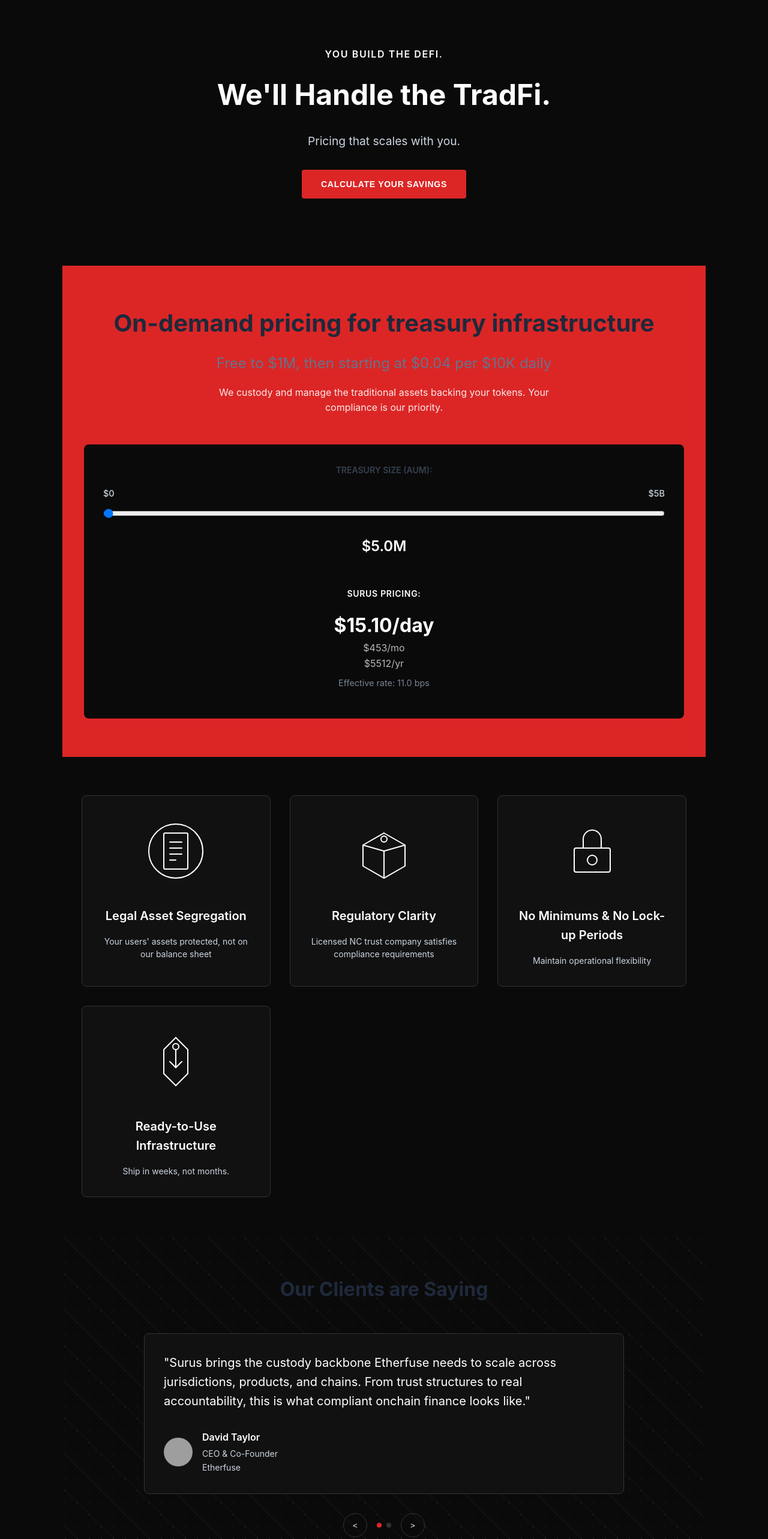
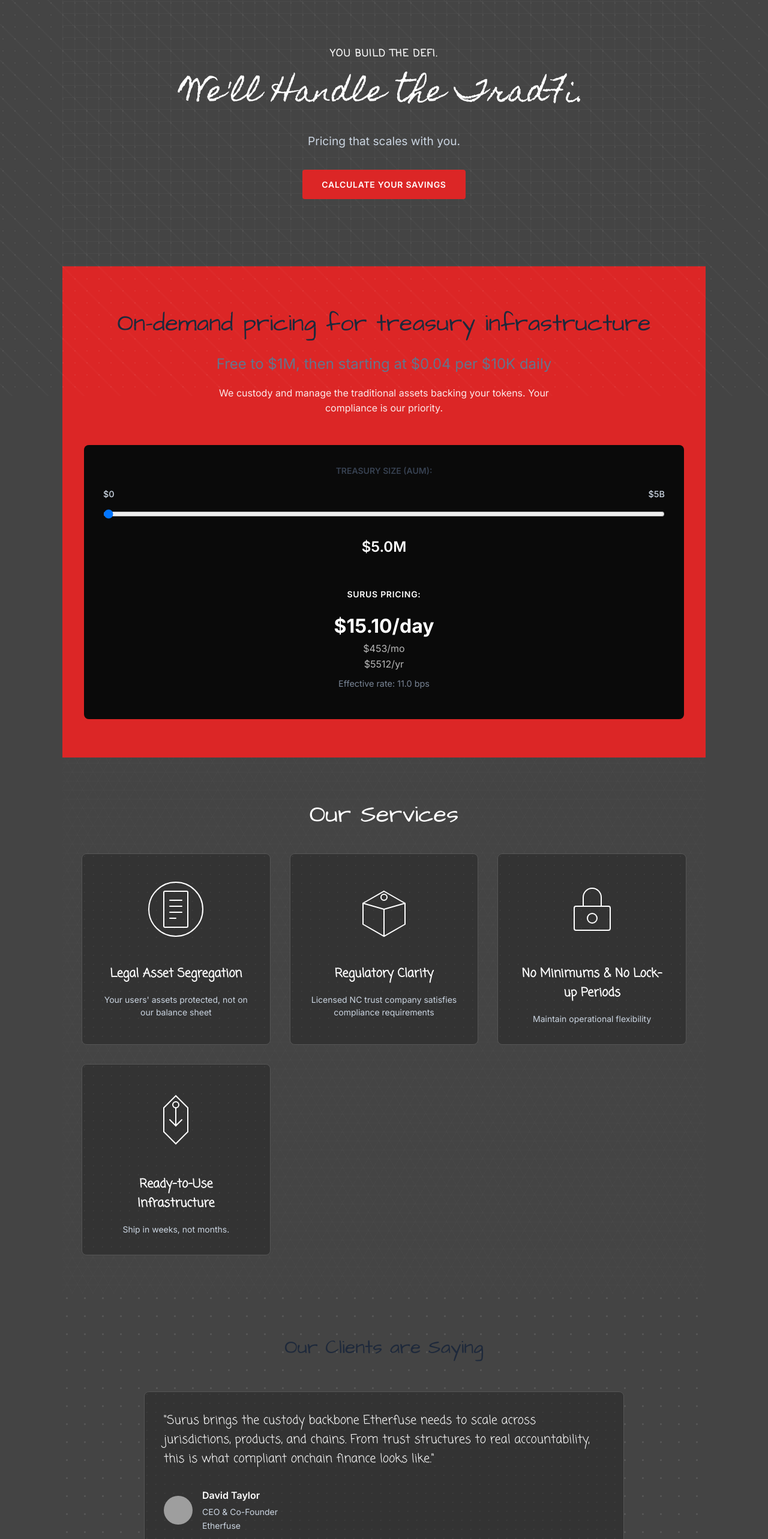
Before and after one commit to klr08/surus-website, a React (Vite) app: page / in a window 1280 px wide. Shown: the part 140-2706 px from the top of the page at 60% size. Built offline with nearby package versions, Linux system fonts and the light colour scheme; grey boxes are pictures that could not be loaded.

Commit message:
Update website design with new colors, patterns, and typography

```diff
--- /dev/null
+++ b/public/css/fonts.css
@@ -0,0 +1,54 @@
+/* Fonts for Surus Website */
+
+/* Import Google Fonts */
+@import url('https://fonts.googleapis.com/css2?family=Homemade+Apple&family=Architects+Daughter&family=Coming+Soon&family=Inter:wght@300;400;500;600;700&display=swap');
+
+/* Font Classes */
+.font-main-headline {
+  font-family: 'Homemade Apple', cursive;
+}
+
+.font-section-header {
+  font-family: 'Architects Daughter', cursive;
+}
+
+.font-tagline {
+  font-family: 'Coming Soon', cursive;
+}
+
+.font-body {
+  font-family: 'Inter', sans-serif;
+}
+
+/* Apply fonts to specific elements */
+.hero-heading {
+  font-family: 'Homemade Apple', cursive;
+  font-weight: 400; /* Homemade Apple works best at normal weight */
+  letter-spacing: 1px;
+}
+
+.hero-tagline {
+  font-family: 'Coming Soon', cursive;
+}
+
+h2, .section-title {
+  font-family: 'Architects Daughter', cursive;
+  font-weight: 400; /* Architects Daughter works best at normal weight */
+}
+
+.testimonials-heading,
+.features-container h2,
+.cta-heading,
+.pricing-header h2 {
+  font-family: 'Architects Daughter', cursive;
+  font-weight: 400;
+}
+
+.feature-title {
+  font-family: 'Coming Soon', cursive;
+  font-weight: 600;
+}
+
+body, p, a, button, input, textarea, li {
+  font-family: 'Inter', sans-serif;
+}
--- a/public/css/homepage.css
+++ b/public/css/homepage.css
@@ -2,20 +2,42 @@
 
 /* General Styles */
 body {
-  background-color: #0a0a0a;
+  background-color: #444;
   color: #ffffff;
-  font-family: -apple-system, BlinkMacSystemFont, 'Segoe UI', Roboto, sans-serif;
+  font-family: 'Inter', -apple-system, BlinkMacSystemFont, 'Segoe UI', Roboto, sans-serif;
 }
 
 .home-page {
-  background-color: #0a0a0a;
+  background-color: #444;
 }
 
 /* Hero Section */
 .hero-section {
   padding: 6rem 2rem;
   text-align: center;
-  background-color: #0a0a0a;
+  background-color: #444;
+  position: relative;
+}
+
+/* Grid Background for Hero Section */
+.hero-section::before {
+  content: '';
+  position: absolute;
+  top: 0;
+  left: 0;
+  right: 0;
+  bottom: 0;
+  background-image:
+    linear-gradient(rgba(255,255,255,0.03) 1px, transparent 1px),
+    linear-gradient(90deg, rgba(255,255,255,0.03) 1px, transparent 1px);
+  background-size: 20px 20px;
+  pointer-events: none;
+  z-index: 1;
+}
+
+.hero-section > * {
+  position: relative;
+  z-index: 2;
 }
 
 .hero-content {
@@ -223,7 +245,7 @@
 /* Features Section */
 .features-section {
   padding: 4rem 2rem;
-  background-color: #0a0a0a;
+  background-color: #444;
   position: relative;
 }
 
@@ -236,9 +258,9 @@
   right: 0;
   bottom: 0;
   background-image:
-    repeating-linear-gradient(0deg, transparent, transparent 14px, rgba(10,10,10,0.03) 15px),
-    repeating-linear-gradient(60deg, transparent, transparent 14px, rgba(10,10,10,0.03) 15px),
-    repeating-linear-gradient(-60deg, transparent, transparent 14px, rgba(10,10,10,0.03) 15px);
+    repeating-linear-gradient(0deg, transparent, transparent 14px, rgba(255,255,255,0.03) 15px),
+    repeating-linear-gradient(60deg, transparent, transparent 14px, rgba(255,255,255,0.03) 15px),
+    repeating-linear-gradient(-60deg, transparent, transparent 14px, rgba(255,255,255,0.03) 15px);
   pointer-events: none;
   z-index: 1;
 }
@@ -253,6 +275,13 @@
   margin: 0 auto;
 }
 
+.features-heading {
+  text-align: center;
+  font-size: 2.5rem;
+  margin-bottom: 2rem;
+  color: #ffffff;
+}
+
 .features-grid {
   display: grid;
   grid-template-columns: repeat(auto-fit, minmax(250px, 1fr));
@@ -260,11 +289,34 @@
 }
 
 .feature-card {
-  background-color: #111111;
-  border: 1px solid #333333;
+  background-color: #333333;
+  border: 1px solid #555555;
   border-radius: 8px;
   padding: 2rem;
   text-align: center;
+  position: relative;
+}
+
+.feature-card::before {
+  content: '';
+  position: absolute;
+  top: 0;
+  left: 0;
+  right: 0;
+  bottom: 0;
+  background-image:
+    radial-gradient(circle at 25% 25%, rgba(255,255,255,0.03) 1px, transparent 1px),
+    radial-gradient(circle at 75% 75%, rgba(255,255,255,0.03) 1px, transparent 1px);
+  background-size: 15px 15px;
+  background-position: 0 0, 7.5px 7.5px;
+  border-radius: 8px;
+  pointer-events: none;
+  z-index: 1;
+}
+
+.feature-card > * {
+  position: relative;
+  z-index: 2;
 }
 
 .feature-icon {
@@ -307,12 +359,12 @@
 /* Testimonials Section */
 .testimonials-section {
   padding: 4rem 2rem;
-  background-color: #0a0a0a;
+  background-color: #444;
   position: relative;
 }
 
-/* Organic Sketch Pattern for Testimonials Section */
-.testimonials-section.organic-sketch-pattern::before {
+/* Dot Matrix Pattern for Testimonials Section */
+.testimonials-section::before {
   content: '';
   position: absolute;
   top: 0;
@@ -320,11 +372,10 @@
   right: 0;
   bottom: 0;
   background-image:
-    radial-gradient(circle at 25% 25%, rgba(255,255,255,0.03) 1px, transparent 1px),
-    radial-gradient(circle at 75% 75%, rgba(255,255,255,0.03) 1px, transparent 1px),
-    linear-gradient(45deg, transparent 48%, rgba(255,255,255,0.02) 49%, rgba(255,255,255,0.02) 51%, transparent 52%);
-  background-size: 20px 20px, 20px 20px, 60px 60px;
-  background-position: 0 0, 10px 10px, 0 0;
+    radial-gradient(circle at 25% 25%, rgba(255,255,255,0.05) 1px, transparent 2px),
+    radial-gradient(circle at 75% 75%, rgba(255,255,255,0.05) 1px, transparent 2px);
+  background-size: 30px 30px;
+  background-position: 0 0, 15px 15px;
   pointer-events: none;
   z-index: 1;
 }
@@ -347,10 +398,33 @@
 }
 
 .testimonial {
-  background-color: #111111;
-  border: 1px solid #333333;
+  background-color: #333333;
+  border: 1px solid #555555;
   border-radius: 8px;
   padding: 2rem;
+  position: relative;
+}
+
+.testimonial::before {
+  content: '';
+  position: absolute;
+  top: 0;
+  left: 0;
+  right: 0;
+  bottom: 0;
+  background-image:
+    radial-gradient(circle at 25% 25%, rgba(255,255,255,0.03) 1px, transparent 1px),
+    radial-gradient(circle at 75% 75%, rgba(255,255,255,0.03) 1px, transparent 1px);
+  background-size: 15px 15px;
+  background-position: 0 0, 7.5px 7.5px;
+  border-radius: 8px;
+  pointer-events: none;
+  z-index: 1;
+}
+
+.testimonial > * {
+  position: relative;
+  z-index: 2;
 }
 
 .testimonial-quote {
@@ -467,8 +541,8 @@
 }
 
 .podcast-card {
-  background-color: #111111;
-  border: 1px solid #333333;
+  background-color: #333333;
+  border: 1px solid #555555;
   border-radius: 8px;
   overflow: hidden;
   transition: transform 0.3s, box-shadow 0.3s;
@@ -531,13 +605,13 @@
 
 .insights-button:hover {
   background-color: white;
-  color: #0a0a0a;
+  color: #444;
 }
 
 /* CTA Section */
 .cta-section {
   padding: 4rem 2rem;
-  background-color: #0a0a0a;
+  background-color: #444;
   text-align: center;
   position: relative;
 }
@@ -584,7 +658,7 @@
 
 /* Footer Styles */
 footer {
-    background-color: #111111;
+    background-color: #222;
     color: #cbd5e1;
     padding: 3rem 2rem;
 }
@@ -659,10 +733,10 @@
 .footer-bottom {
   margin-top: 3rem;
   padding-top: 1.5rem;
-  border-top: 1px solid #333333;
+  border-top: 1px solid #444444;
   text-align: center;
   font-size: 0.75rem;
-  color: #64748b;
+  color: #94a3b8;
 }
 
 /* Responsive Styles */
@@ -676,7 +750,7 @@
   }
 
   .hero-heading {
-    font-size: 2.5rem;
+    font-size: 2rem;
   }
 
   .pricing-result {
@@ -686,6 +760,10 @@
 
   .treasury-amount {
     font-size: 1.25rem;
+  }
+
+  .features-heading {
+    font-size: 2rem;
   }
 
   .features-grid {
@@ -707,9 +785,30 @@
   }
 
   /* Ensure patterns work on mobile */
-  .features-section.hexagon-pattern::before,
-  .testimonials-section.organic-sketch-pattern::before,
-  .cta-section.organic-sketch-pattern::before {
+  .hero-section::before {
+    background-size: 15px 15px;
+  }
+
+  .features-section.hexagon-pattern::before {
+    background-size: 10px 10px;
+  }
+
+  .testimonials-section::before {
+    background-size: 20px 20px;
+  }
+
+  .cta-section.organic-sketch-pattern::before,
+  footer::before {
     background-size: 15px 15px, 15px 15px, 45px 45px;
   }
+
+  /* Adjust font sizes for mobile */
+  .font-main-headline {
+    font-size: 1.8rem;
+    line-height: 1.3;
+  }
+
+  .font-section-header {
+    font-size: 1.8rem;
+  }
 }
--- a/public/css/style.css
+++ b/public/css/style.css
@@ -6,16 +6,16 @@
 }
 
 body {
-    font-family: -apple-system, BlinkMacSystemFont, 'Segoe UI', Roboto, sans-serif;
+    font-family: 'Inter', -apple-system, BlinkMacSystemFont, 'Segoe UI', Roboto, sans-serif;
     line-height: 1.6;
-    color: #333;
-    background-color: #fff;
+    color: #fff;
+    background-color: #444;
 }
 
 /* Header Styles */
 header {
-    background: #fff;
-    box-shadow: 0 2px 10px rgba(0,0,0,0.1);
+    background: #222;
+    box-shadow: 0 2px 10px rgba(0,0,0,0.3);
     position: sticky;
     top: 0;
     z-index: 100;
@@ -60,7 +60,7 @@
 
 nav a {
     text-decoration: none;
-    color: #333;
+    color: #fff;
     font-weight: 500;
     transition: color 0.3s;
 }
@@ -1247,12 +1247,36 @@
 
 /* Footer */
 footer {
-    background: #f8fafc;
+    background: #222;
     text-align: center;
     padding: 2rem;
-    color: #64748b;
+    color: #cbd5e1;
     font-size: 0.9rem;
     margin-top: 2rem;
+    position: relative;
+}
+
+/* Organic Sketch Pattern for Footer */
+footer::before {
+    content: '';
+    position: absolute;
+    top: 0;
+    left: 0;
+    right: 0;
+    bottom: 0;
+    background-image:
+        radial-gradient(circle at 25% 25%, rgba(255,255,255,0.03) 1px, transparent 1px),
+        radial-gradient(circle at 75% 75%, rgba(255,255,255,0.03) 1px, transparent 1px),
+        linear-gradient(45deg, transparent 48%, rgba(255,255,255,0.02) 49%, rgba(255,255,255,0.02) 51%, transparent 52%);
+    background-size: 20px 20px, 20px 20px, 60px 60px;
+    background-position: 0 0, 10px 10px, 0 0;
+    pointer-events: none;
+    z-index: 1;
+}
+
+footer > * {
+    position: relative;
+    z-index: 2;
 }
 
 /* Admin Styles */
--- a/src/components/home/CTASection.tsx
+++ b/src/components/home/CTASection.tsx
@@ -4,11 +4,11 @@
   return (
     <section className="cta-section organic-sketch-pattern">
       <div className="cta-container">
-        <h2 className="cta-heading">Schedule a Strategy Call</h2>
-        <p className="cta-description">
+        <h2 className="cta-heading font-section-header">Schedule a Strategy Call</h2>
+        <p className="cta-description font-body">
           Let's talk about how Surus can support your business
         </p>
-        <a href="mailto:hello@surus.io" className="cta-button">
+        <a href="mailto:hello@surus.io" className="cta-button font-body">
           CONTACT US
         </a>
       </div>
--- a/src/components/home/FeaturesSection.tsx
+++ b/src/components/home/FeaturesSection.tsx
@@ -12,8 +12,8 @@
       <div className="feature-icon">
         {icon}
       </div>
-      <h3 className="feature-title">{title}</h3>
-      <p className="feature-description">{description}</p>
+      <h3 className="feature-title font-tagline">{title}</h3>
+      <p className="feature-description font-body">{description}</p>
     </div>
   );
 };
@@ -84,6 +84,7 @@
   return (
     <section className="features-section hexagon-pattern">
       <div className="features-container">
+        <h2 className="features-heading font-section-header">Our Services</h2>
         <div className="features-grid">
           {features.map((feature, index) => (
             <FeatureCard
--- a/src/components/home/HeroSection.tsx
+++ b/src/components/home/HeroSection.tsx
@@ -8,12 +8,12 @@
   return (
     <section className="hero-section">
       <div className="hero-content">
-        <div className="hero-tagline">YOU BUILD THE DEFI.</div>
-        <h1 className="hero-heading">We'll Handle the TradFi.</h1>
-        <p className="hero-subtitle">Pricing that scales with you.</p>
+        <div className="hero-tagline font-tagline">YOU BUILD THE DEFI.</div>
+        <h1 className="hero-heading font-main-headline">We'll Handle the TradFi.</h1>
+        <p className="hero-subtitle font-body">Pricing that scales with you.</p>
 
         <div className="hero-cta">
-          <button className="cta-button" onClick={onCalculateClick}>
+          <button className="cta-button font-body" onClick={onCalculateClick}>
             CALCULATE YOUR SAVINGS
           </button>
         </div>
--- a/src/components/home/TestimonialsSection.tsx
+++ b/src/components/home/TestimonialsSection.tsx
@@ -12,7 +12,7 @@
   return (
     <div className="testimonial">
       <div className="testimonial-content">
-        <p className="testimonial-quote">"{quote}"</p>
+        <p className="testimonial-quote font-tagline">"{quote}"</p>
       </div>
       <div className="testimonial-author">
         {image && (
@@ -21,9 +21,9 @@
           </div>
         )}
         <div className="author-info">
-          <h4 className="author-name">{author}</h4>
-          <p className="author-position">{position}</p>
-          <p className="author-company">{company}</p>
+          <h4 className="author-name font-body">{author}</h4>
+          <p className="author-position font-body">{position}</p>
+          <p className="author-company font-body">{company}</p>
         </div>
       </div>
     </div>
@@ -61,7 +61,7 @@
   return (
     <section className="testimonials-section organic-sketch-pattern">
       <div className="testimonials-container">
-        <h2 className="testimonials-heading">Our Clients are Saying</h2>
+        <h2 className="testimonials-heading font-section-header">Our Clients are Saying</h2>
 
         <div className="testimonials-carousel">
           <Testimonial {...testimonials[currentIndex]} />
--- a/src/main.tsx
+++ b/src/main.tsx
@@ -12,6 +12,7 @@
 import '../public/css/style.css';
 import '../public/css/homepage.css';
 import '../public/css/admin.css';
+import '../public/css/fonts.css';
 
 const router = createBrowserRouter([
   {
```
